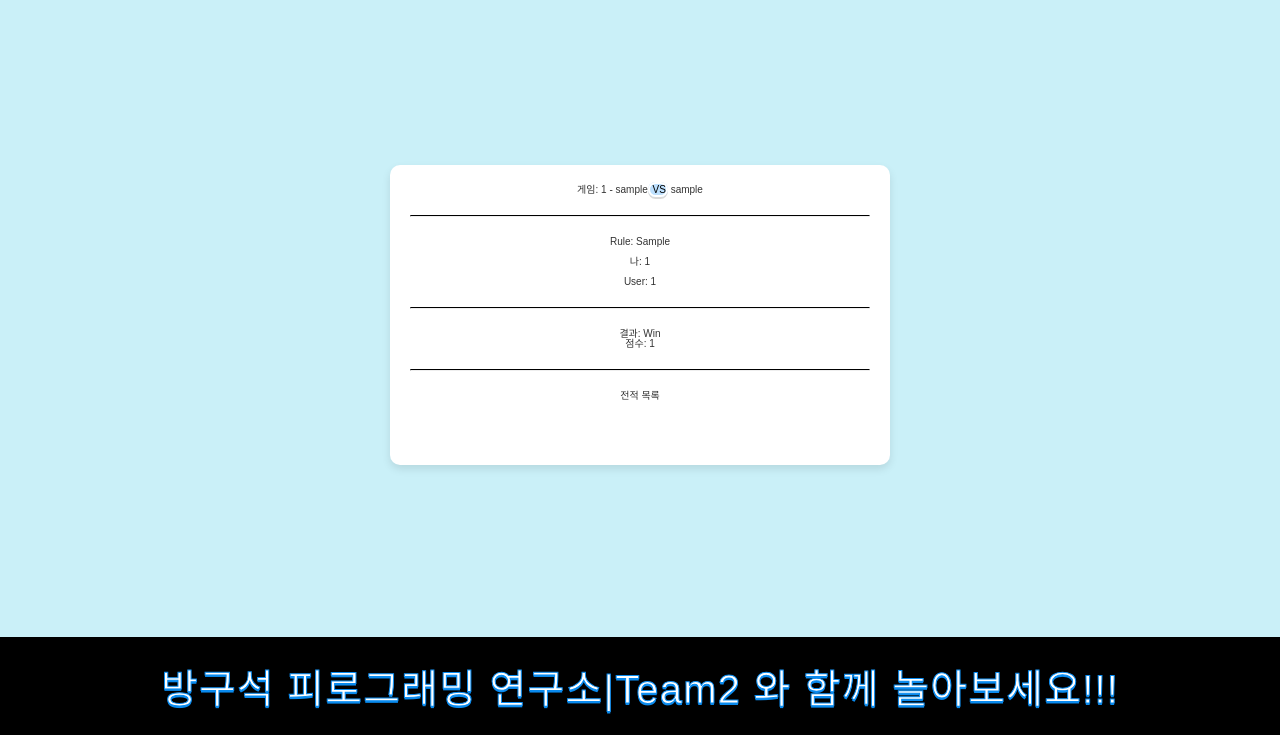
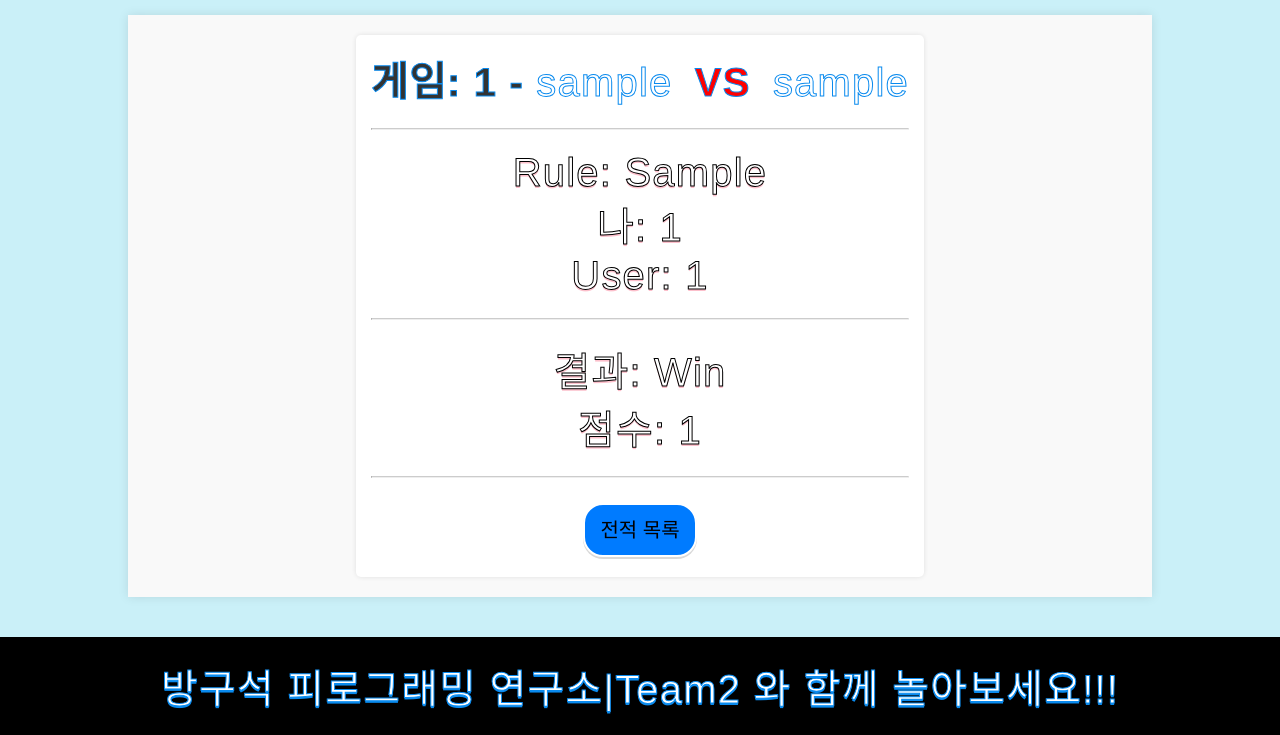
Before and after one commit to Pirogramming-20/Piro20_CardGame_2, a Django app: page /detail/1 in a window 1280 px wide. Shown: the part 65-800 px from the top of the page. Run offline with Django 5.2, Linux system fonts and the light colour scheme; a user stored in the database is signed in; tables that the repository leaves empty hold one stand-in row (values such as "Sample post"); some libraries are stand-ins or nearby versions; some web fonts are replaced.

Commit message:
[style] detail card

```diff
--- a/static/css/gamedetail.css
+++ b/static/css/gamedetail.css
@@ -1,54 +1,124 @@
+/* General container and layout styles */
 .game-detail-container {
     display: flex;
+    align-items: center;
     justify-content: center;
+    width: 80%;
+    margin: auto;
     padding: 20px;
-    padding-top: 10rem; /* header offset */
-    padding-bottom: 10rem; /* footer offset */
-    margin: 5rem;
+    box-shadow: 0 0 10px rgba(0, 0, 0, 0.1);
+    background-color: #f9f9f9;
+}
+
+.card-box {
+    padding: 15px;
+    background-color: white;
+    border-radius: 5px;
+    box-shadow: 0 0 5px rgba(0, 0, 0, 0.1);
+    text-align: center;
+}
+
+/* Game information styles */
+.game-info {
+    margin-bottom: 20px;
+    font-size: 18px;
+}
+
+.gameid {
+    color: #333;
+    font-weight: bold;
+}
+
+#VS {
+    margin: 0 10px;
+    font-weight: bold;
+    color: red;
+}
+
+/* Button styles */
+.game-list-button {
+    padding: 10px 20px;
+    background-color: #007bff;
+    color: white;
+    border: none;
+    border-radius: 3px;
+    cursor: pointer;
+    text-decoration: none;
+    display: inline-block;
+    margin: 5px;
+    transition: background-color 0.3s ease;
+}
+
+.game-list-button:hover {
+    background-color: #0056b3;
+}
+
+/* Divider style */
+.divider {
+    border-top: 1px solid #ccc;
+    margin: 20px 0;
+}
+
+/* Responsive adjustments */
+@media (max-width: 768px) {
+    .game-detail-container {
+        width: 95%;
+    }
+
+    .game-info {
+        font-size: 16px;
+    }
+
+    .game-list-button {
+        padding: 8px 15px;
+        font-size: 14px;
+    }
+}
+
+
+.status, .my-card{text-shadow: 0px 2px 0px #098aee;
+    text-shadow: 0px 2px 0px #fcbfcb;
+    -webkit-text-stroke: 1px black;
+    font-family: 'NPSfontBold',Helvetica;
+    font-weight: 400;
+    color: #ffffff;
+    font-size: 40px;
+    letter-spacing: 1.2px;
+    line-height: normal;
+}
+
+.game-list-button{
+    background-color: #007bff;
+    border: none;
+    padding: 15px 15px;
+    cursor: pointer;
+    font-size: 2rem;
+    border: 2px white solid;
+    border-radius: 20px;
+    box-shadow: 0px 2px 0px rgba(0, 0, 0, 0.15);
+    color: black;
 
 }
 
-.card-box {
-    background: #ffffff;
-    border-radius: 10px;
-    box-shadow: 0 4px 8px rgba(0, 0, 0, 0.1);
-    padding: 20px;
-    width: 500px;
-    height: 300px;
-    text-align: center;
+.game-info{
+    -webkit-text-stroke: 1px #098aee;
+    font-family: 'JalnanGothic', Helvetica;
+    font-weight: 400;
+    color: #ffffff;
+    font-size: 40px;
+    letter-spacing: 1.2px;
+    line-height: normal;
+
 }
 
-.game-info, .status, .rule, .user, .my-card, .result, .score {
-    margin-bottom: 10px;
+.rule,.user,.opponent-card,.result{
+
+    text-shadow: 0px 2px 0px #fcbfcb;
+    -webkit-text-stroke: 1px black;
+    font-family: 'NPSfontBold',Helvetica;
+    font-weight: 400;
+    color: #ffffff;
+    font-size: 40px;
+    letter-spacing: 1.2px;
+    line-height: normal;
 }
-
-.divider {
-    margin: 20px 0;
-}
-
-/* .cancel-game-button, .defend-game-button, .game-list-button {
-    padding: 10px 20px;
-    margin: 10px 0;
-    background-color: #098aee;
-    border: none;
-    color: white;
-    cursor: pointer;
-    border-radius: 5px;
-    width: 100%;
-} */
-
-.cancel-game-button:hover, .defend-game-button:hover, .game-list-button:hover {
-    background-color: #0a76d1;
-}
-
-
-#VS{
-    background-color: #BDE0FE;
-    border: none;
-    cursor: pointer;
-    font-size: 1rem;
-    border: 2px white solid;
-    border-radius: 40px;
-    box-shadow: 0px 2px 0px rgba(0, 0, 0, 0.15);
-    color: black;
-}
```
